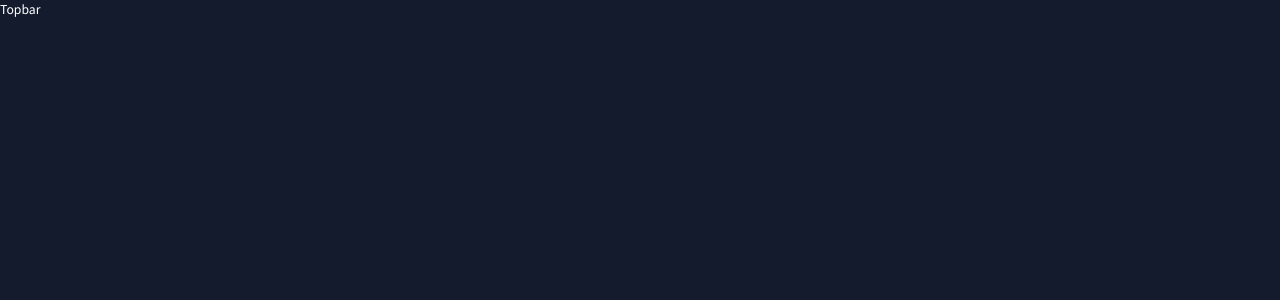
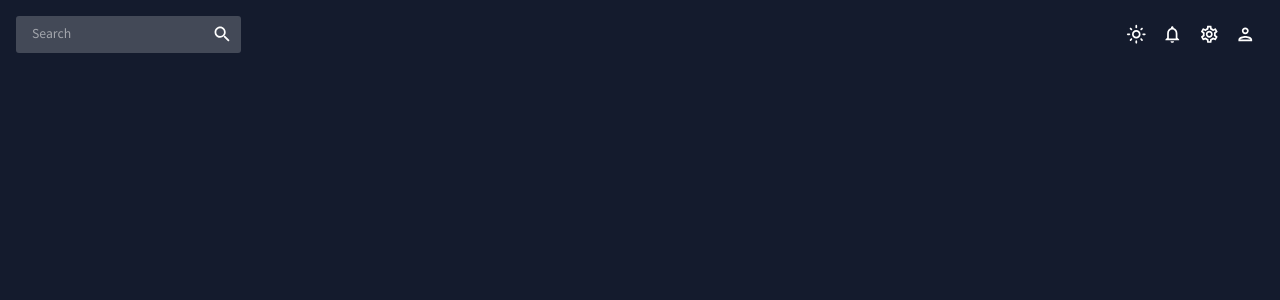
Before and after one commit to recurrenc/Dashboard_React, a React (Create React App) app: page / in a window 1280 px wide. Shown: the top 300 px of the page. Built offline with nearby package versions, Linux system fonts and the light colour scheme.

Commit message:
Adding Dark and Light Theme and Top bar component.

```diff
--- a/src/App.js
+++ b/src/App.js
@@ -1,11 +1,11 @@
 import { CssBaseline, ThemeProvider } from "@mui/material";
 import Topbar from "./scenes/golbal/Topbar";
-import { colorModeContext, useMode } from "./theme";
+import { ColorModeContext, useMode } from "./theme";
 
 function App() {
   const [theme, colorMode] = useMode();
   return (
-    <colorModeContext.Provider value={colorMode}>
+    <ColorModeContext.Provider value={colorMode}>
       <ThemeProvider theme={theme}>
         <CssBaseline />
         <div className="app">
@@ -14,7 +14,7 @@
           </main>
         </div>
       </ThemeProvider>
-    </colorModeContext.Provider>
+    </ColorModeContext.Provider>
   );
 }
 
--- a/src/scenes/golbal/Topbar.jsx
+++ b/src/scenes/golbal/Topbar.jsx
@@ -1,7 +1,53 @@
-import React from "react";
+import { Box, IconButton, InputBase, useTheme } from "@mui/material";
+import React, { useContext } from "react";
+import { ColorModeContext, tokens } from "../../theme";
+import SearchIcon from "@mui/icons-material/Search";
+import LightModeOutlinedIcon from "@mui/icons-material/LightModeOutlined";
+import NotificationsOutlinedIcon from "@mui/icons-material/NotificationsOutlined";
+import DarkModeOutlinedIcon from "@mui/icons-material/DarkModeOutlined";
+import SettingsOutlinedIcon from "@mui/icons-material/SettingsOutlined";
+import PersonOutlinedIcon from "@mui/icons-material/PersonOutlined";
 
 const Topbar = () => {
-  return <div>Topbar</div>;
+  const theme = useTheme();
+
+  const colors = tokens(theme.palette.mode);
+  const colorMode = useContext(ColorModeContext);
+
+  return (
+    <Box display={"flex"} justifyContent="space-between" p={2}>
+      {/* SearchBar */}
+      <Box
+        display="flex"
+        backgroundColor={colors.primary[400]}
+        borderRadius="3px"
+      >
+        <InputBase sx={{ ml: 2, flex: 1 }} placeholder="Search" />
+        <IconButton type="button" sx={{ p: 1 }}>
+          <SearchIcon />
+        </IconButton>
+      </Box>
+      {/* Icons  */}
+      <Box display={"flex"}>
+        <IconButton onClick={colorMode.toggleColorMode}>
+          {theme.palette.mode === "dark" ? (
+            <LightModeOutlinedIcon />
+          ) : (
+            <DarkModeOutlinedIcon />
+          )}
+        </IconButton>
+        <IconButton>
+          <NotificationsOutlinedIcon />
+        </IconButton>
+        <IconButton>
+          <SettingsOutlinedIcon />
+        </IconButton>
+        <IconButton>
+          <PersonOutlinedIcon />
+        </IconButton>
+      </Box>
+    </Box>
+  );
 };
 
 export default Topbar;
--- a/src/theme.js
+++ b/src/theme.js
@@ -2,7 +2,7 @@
 import { createContext, useMemo, useState } from "react";
 
 export const tokens = (mode) => ({
-  ...(mode == "dark"
+  ...(mode === "dark"
     ? {
         grey: {
           100: "#e0e0e0",
@@ -189,7 +189,7 @@
   };
 };
 
-export const colorModeContext = createContext({
+export const ColorModeContext = createContext({
   toggleColorMode: () => {},
 });
 
```
